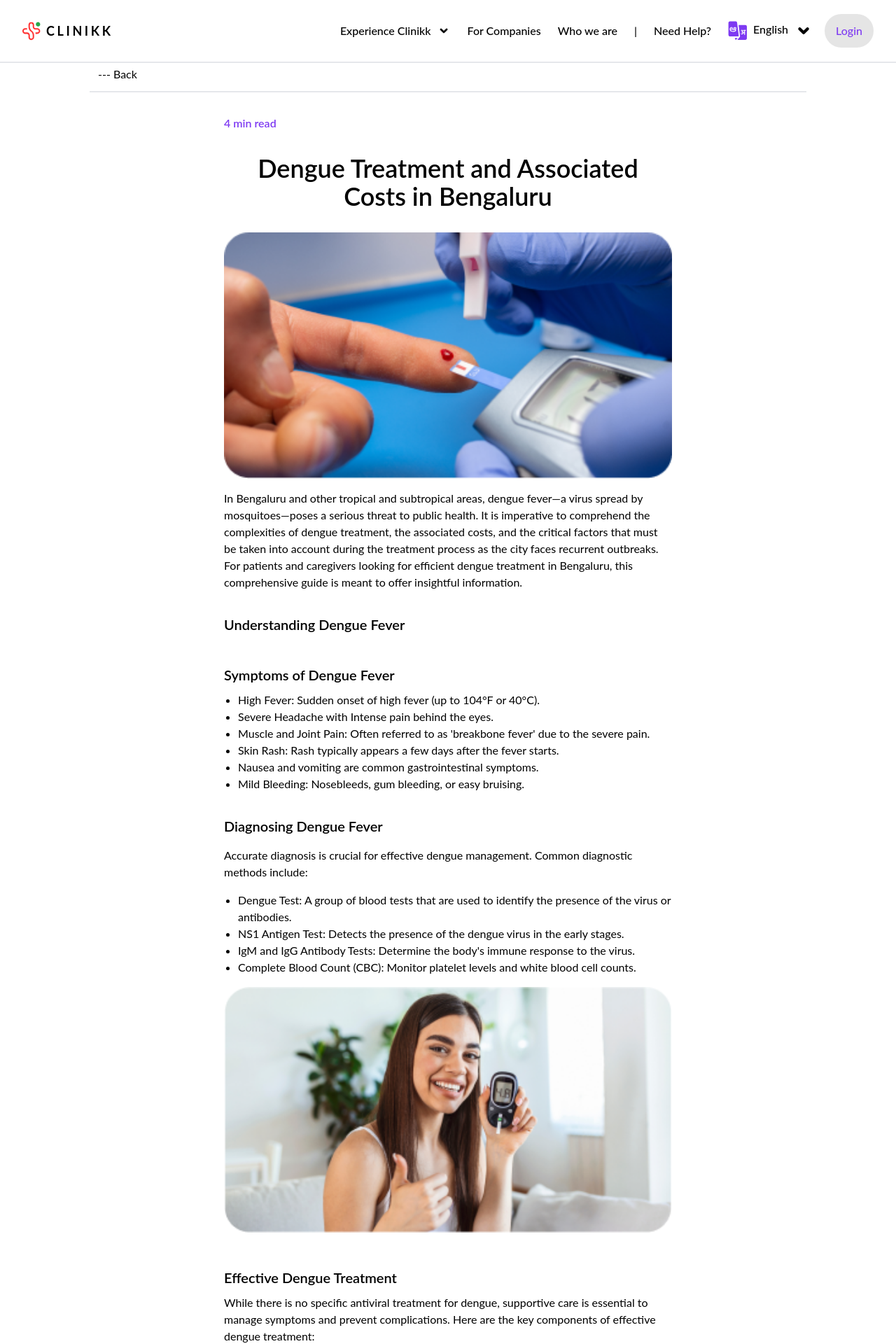
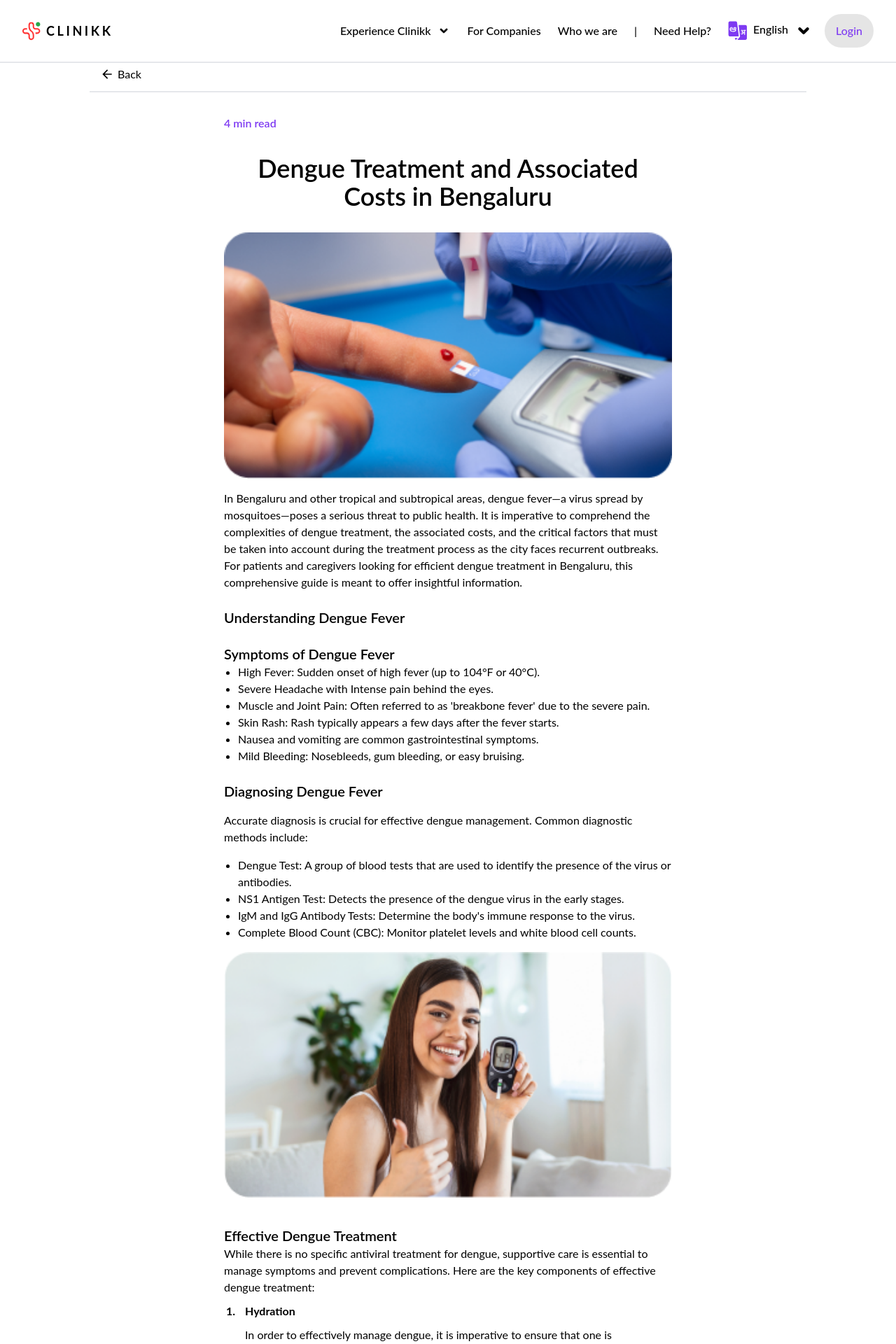
Before and after one commit to itsAakanksha/clinikk-articles, a React (Vite) app: page /details/1 in a window 1280 px wide. Shown: the top 1920 px of the page at 70% size. Built offline with nearby package versions, Linux system fonts and the light colour scheme.

Commit message:
all changes

```diff
--- a/src/App.css
+++ b/src/App.css
@@ -1,6 +1,4 @@
-body{
-    margin: 0;
-}
+
 
 .schedule-button .arrow {
     display: none;
--- a/src/App.jsx
+++ b/src/App.jsx
@@ -12,7 +12,7 @@ function App() {
 
   return(
     <>
-    <div className=''>
+
   <Navbar/>
   <div className='md:p-20 md:mx-12 pt-20 '>
 
@@ -20,7 +20,7 @@ function App() {
 
   </div>
   <Footer/>
-  </div>
+
 
 
 
--- a/src/Components/ArticleDetail.jsx
+++ b/src/Components/ArticleDetail.jsx
@@ -5,8 +5,9 @@ import image3 from "../../public/Image (2).png";
 import image4 from "../../public/Image (3).png";
 import Card from "./Card";
 import cardData from "../cardData.js";
-import { useParams } from "react-router-dom";
+import { Link, useParams } from "react-router-dom";
 import { TreatmentData } from "../TreatmentData.js"; // Adjust the path as per your project structure
+import Cta from "./Cta.jsx";
 
 function ArticleDetail({ articles }) {
   const { id } = useParams();
@@ -25,12 +26,21 @@ function ArticleDetail({ articles }) {
 
   return (
     <>
-      <div className="border-y-2 p-3 ">
-        <span>---  </span>
+    <Link to={'/'}>
+      <div className="border-y-2 p-3 flex items-center cursor-pointer ">
+        <span>   <svg
+        viewBox="0 0 24 24"
+        xmlns="http://www.w3.org/2000/svg"
+        className="arrow ml-2 w-5 h-5 fill-current text-black transition-all duration-300 transform opacity-1 translate-x-[-5px] rotate-[-180deg] group-hover:opacity-100 group-hover:translate-x-0 "
+      >
+        <path fill="none" d="M0 0h24v24H0z"></path>
+        <path d="M12 4l-1.41 1.41L16.17 11H4v2h12.17l-5.58 5.59L12 20l8-8z"></path>
+      </svg> </span>
         <span>Back</span>
       </div>
+      </Link>
       <div className="flex flex-col-reverse items-center mt-4 lg:mt-8 ">
-        <div className="">
+        <div className="mb-6">
           <div className="font-bold p-4 text-2xl md:my-12 my-6">
             All Treatments
           </div>
@@ -44,16 +54,17 @@ function ArticleDetail({ articles }) {
                 )}
               </div>
 
-            </div>
-          ))}
+              </div>
+            ))}
+            <Cta/>
         </div>
 
         <div className="article lg:mx-16 lg:px-32 px-8">
           <div className="primary-color font-semibold">4 min read</div>
           {art?.title && (
-            <h3 className="text-4xl font-semibold my-8 text-center">
+            <h1 className="text-4xl font-semibold my-8 text-center">
               {art.title}
-            </h3>
+            </h1>
           )}
 
           <img
@@ -69,9 +80,9 @@ function ArticleDetail({ articles }) {
           {art?.sections?.[0] && (
             <>
               {art.sections[0]?.heading && (
-                <h4 className="text-xl font-semibold">
+                <h2 className="text-xl font-semibold">
                   {art.sections[0].heading}
-                </h4>
+                </h2>
               )}
               <div>
                 {art.sections[0]?.content?.contentDesc && (
@@ -91,9 +102,9 @@ function ArticleDetail({ articles }) {
           {art?.sections?.[1] && (
             <>
               {art.sections[1]?.heading && (
-                <h4 className="text-xl font-semibold">
+                <h2 className="text-xl font-semibold">
                   {art.sections[1].heading}
-                </h4>
+                </h2>
               )}
               <div>
                 {art.sections[1]?.content?.contentDesc && (
@@ -113,9 +124,9 @@ function ArticleDetail({ articles }) {
           {art?.sections?.[2] && (
             <>
               {art.sections[2]?.heading && (
-                <h4 className="text-xl font-semibold">
+                <h2 className="text-xl font-semibold">
                   {art.sections[2].heading}
-                </h4>
+                </h2>
               )}
               <div>
                 {art.sections[2]?.description && (
@@ -149,9 +160,9 @@ function ArticleDetail({ articles }) {
           {art?.sections?.[3] && (
             <>
               {art.sections[3]?.heading && (
-                <h4 className="text-xl font-semibold">
+                <h2 className="text-xl font-semibold">
                   {art.sections[3].heading}
-                </h4>
+                </h2>
               )}
               {art.sections[3]?.description && (
                 <p>{art.sections[3].description}</p>
@@ -183,9 +194,9 @@ function ArticleDetail({ articles }) {
           {art?.sections?.[4] && (
             <>
               {art.sections[4]?.heading && (
-                <h4 className="text-xl font-semibold">
+                <h2 className="text-xl font-semibold">
                   {art.sections[4].heading}
-                </h4>
+                </h2>
               )}
               {art.sections[4]?.description && (
                 <div>{art.sections[4].description}</div>
@@ -193,7 +204,7 @@ function ArticleDetail({ articles }) {
               <ol>
                 {art.sections[4]?.sections?.map((section, index) => (
                   <li key={index}>
-                    {section?.title && <h5>{section.title}</h5>}
+                    {section?.title && <h3>{section.title}</h3>}
                     <ul>
                       {section?.items?.map((item, idx) => (
                         <li key={idx}>
@@ -205,15 +216,15 @@ function ArticleDetail({ articles }) {
                 ))}
               </ol>
               {art.sections[4]?.totalCost?.title && (
-                <h4 className="text-xl font-semibold">
+                <h2 className="text-xl font-semibold">
                   {art.sections[4].totalCost.title}
-                </h4>
+                </h2>
               )}
               {art.sections[4]?.totalCost?.desc && (
                 <div>{art.sections[4].totalCost.desc}</div>
               )}
               <img
-                className="my-4 w-full object-cover w-full object-cover"
+                className="my-4  w-full object-cover"
                 src={image3}
                 alt="art Image"
               />
@@ -225,9 +236,9 @@ function ArticleDetail({ articles }) {
           {art?.sections?.[5] && (
             <>
               {art.sections[5]?.heading && (
-                <h4 className="text-xl font-semibold">
+                <h2 className="text-xl font-semibold">
                   {art.sections[5].heading}
-                </h4>
+                </h2>
               )}
               {art.sections[5]?.content && <div>{art.sections[5].content}</div>}
               <br />
@@ -238,9 +249,9 @@ function ArticleDetail({ articles }) {
           {art?.sections?.[6] && (
             <>
               {art.sections[6]?.heading && (
-                <h4 className="text-xl font-semibold">
+                <h2 className="text-xl font-semibold">
                   {art.sections[6].heading}
-                </h4>
+                </h2>
               )}
               <ul>
                 {art.sections[6]?.content?.map((list, index) => (
@@ -260,9 +271,9 @@ function ArticleDetail({ articles }) {
           {art?.sections?.[7] && (
             <>
               {art.sections[7]?.heading && (
-                <h4 className="text-xl font-semibold">
+                <h2 className="text-xl font-semibold">
                   {art.sections[7].heading}
-                </h4>
+                </h2>
               )}
               <div>
                 <ol>
@@ -285,9 +296,9 @@ function ArticleDetail({ articles }) {
 
           <div className="preventive-measures">
             {art.sections[8]?.heading && (
-              <h4 className="text-xl font-semibold">
+              <h2 className="text-xl font-semibold">
                 {art.sections[8].heading}
-              </h4>
+              </h2>
             )}
             <p>{art.sections[8]?.description}</p>
             <ol>
@@ -311,9 +322,9 @@ function ArticleDetail({ articles }) {
           {art?.sections?.[9] && (
             <>
               {art.sections[9]?.heading && (
-                <h4 className="text-xl font-semibold">
+                <h2 className="text-xl font-semibold">
                   {art.sections[9].heading}
-                </h4>
+                </h2>
               )}
               {art.sections[9]?.content && <div>{art.sections[9].content}</div>}
             </>
--- a/src/Components/Cards.jsx
+++ b/src/Components/Cards.jsx
@@ -22,17 +22,7 @@ function Cards({ currentItems }) {
             <Cta/>
           </div>
         ))}
-        <div className="font-bold p-4 text-2xl md:my-12 my-6">
-          All Chronic Treatments
-        </div>
-        {currentItems.map((item, index) => (
-          <div className="flex justify-evenly gap-y-6 flex-wrap">
-            {item.type.map(
-              (typeItem, typeIndex) =>
-                typeIndex < 3 && <Card key={typeItem.id} item={typeItem} />
-            )}
-          </div>
-        ))}
+
       </div>
     </>
   );
--- a/src/Components/Cta.jsx
+++ b/src/Components/Cta.jsx
@@ -3,10 +3,10 @@ import React from 'react'
 function Cta() {
   return (
     <>
-    <div className='flex justify-end mr-4'>
+    <div className='flex justify-center mr-4'>
     <a
     href="#"
-    className="schedule-button inline-flex items-center px-5 py-2.5 bg-[#8c5bcd] text-white text-lg no-underline rounded-full transition-all duration-500 ease-in-out transform hover:bg-[#6d21f2] hover:translate-x-[-5px] font-poppins ml-auto "
+    className="schedule-button inline-flex items-center px-5 py-2.5 bg-[#8c5bcd] text-white text-lg no-underline rounded-full transition-all duration-500 ease-in-out transform hover:bg-[#6d21f2] hover:translate-x-[-5px] font-poppins  "
   >
     Schedule a Call
     <svg
```
